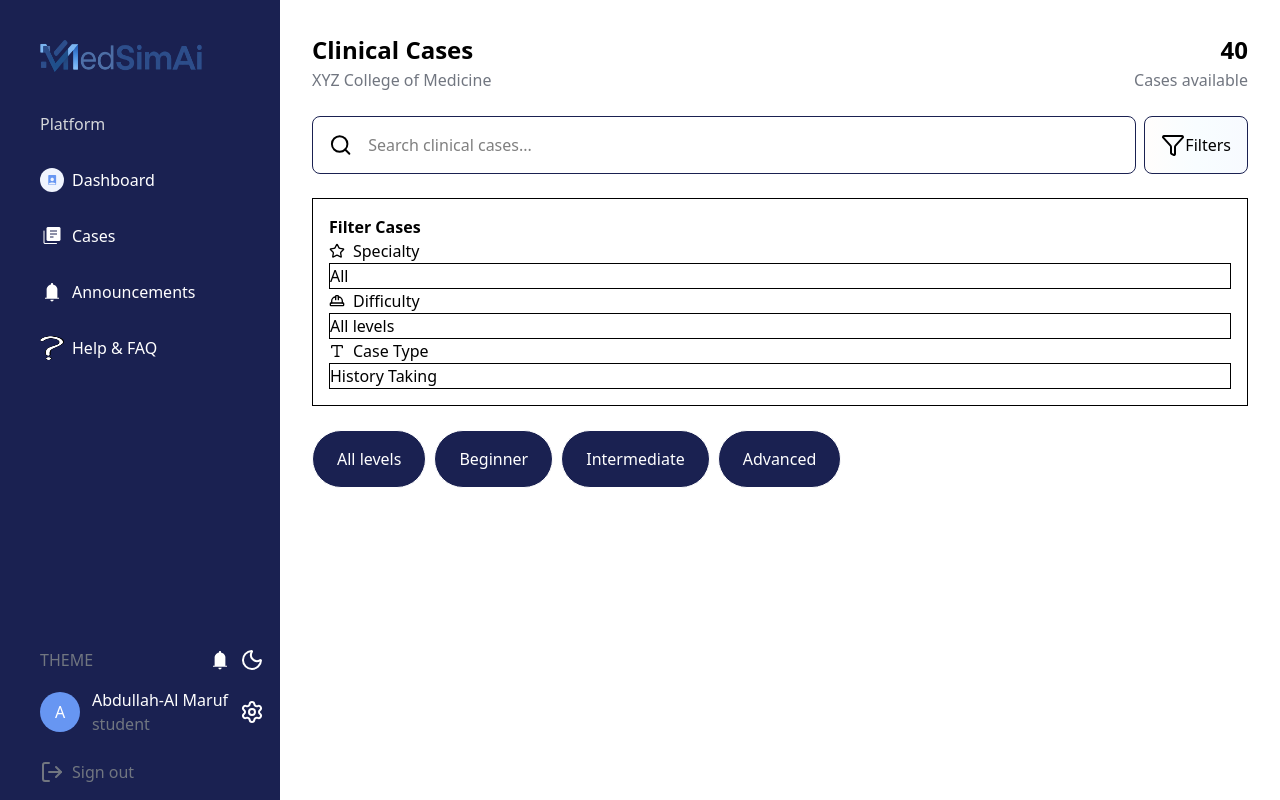
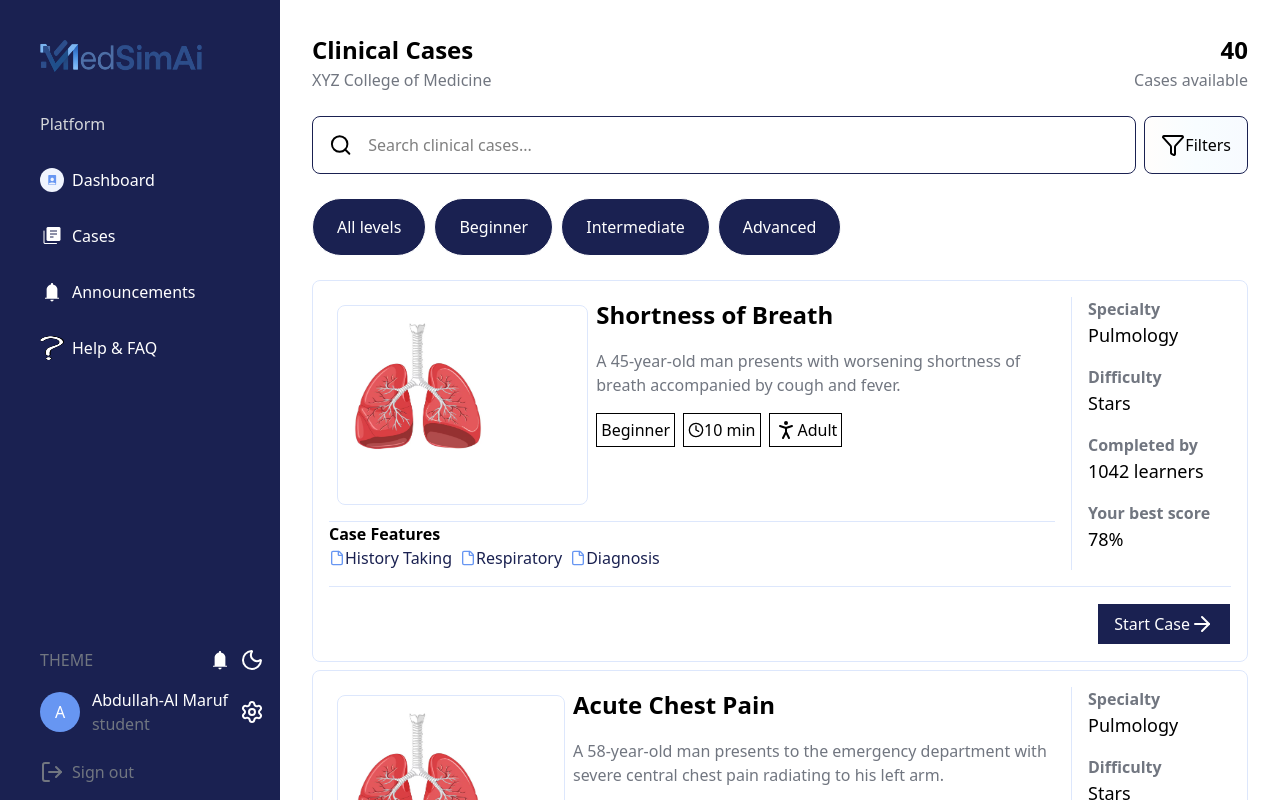
Before and after one commit to Rejoan2020/MedSimAi, a Next.js app: page /cases in a window 1280 px wide. Built offline with nearby package versions, Linux system fonts and the light colour scheme.

Commit message:
feat/CaseCard is almost ready

```diff
--- a/app/cases/components/Card.jsx
+++ b/app/cases/components/Card.jsx
@@ -1,14 +1,25 @@
-import React from 'react'
+'use client'
+import { ChevronUp } from 'lucide-react'
+import React, { useState } from 'react'
 
 export default function Card({ icon: Icon, title, options }) {
+  const [isOpen, setIsOpen] = useState(false);
   return (
-    <div>
+    <div className='w-full relative flex flex-col gap-1'>
       <div className='flex gap-2 items-center'>
-        <Icon className='w-4 h-4'/>
+        <Icon className='w-4 h-4' />
         <div>{title}</div>
       </div>
-      <div className='border'>
-        {options[0]}
+      <div
+        onClick={() => setIsOpen(!isOpen)}
+        className='w-full border p-2 rounded-lg flex justify-between cursor-pointer'>
+        <div>{options[0]}</div>
+        <ChevronUp className={`transition-transform ${isOpen ? 'rotate-180' : ''}`} />
+      </div>
+      <div className={isOpen?'bg-white absolute left-0 top-full w-full':'hidden'}>
+        {options.map((opt, index) =>
+          <div className='border-0 text-deep-blue hover:text-light-blue m-1 flex justify-center cursor-pointer hover:bg-brand-primary bg-brand-secondary' key={index}>{opt}</div>)
+        }
       </div>
     </div>
   )
--- /dev/null
+++ b/app/cases/components/CaseCard.jsx
@@ -0,0 +1,80 @@
+import { ArrowRight, Clock, File, PersonStanding } from 'lucide-react'
+import Image from 'next/image'
+import React from 'react'
+import Stars from './Stars'
+
+export default function CaseCard({ title, image, tags, specialty, difficulty, duration, patient, description, }) {
+    const cardSide = [
+        {
+            'title': 'Specialty',
+            'value': 'Pulmology',
+        },
+        {
+            'title': 'Difficulty',
+            'value': <Stars />,
+        },
+        {
+            'title': 'Completed by',
+            'value': '1042 learners',
+        },
+        {
+            'title': 'Your best score',
+            'value': '78%',
+        }
+    ]
+    return (
+        <div className='border border-brand-secondary rounded-lg p-4'>
+            <div className='flex'>
+                <div className='w-full min-w-90'>
+                    <div className='flex pb-2'>
+                        <div className='h-50 w-100 border border-brand-secondary rounded-lg m-2'>
+                            <Image
+                                height={200} width={200} alt='Lungs' src={image}
+                                className='p-4 h-40 w-40'
+                            />
+                        </div>
+
+                        <div className='flex flex-col gap-4'>
+                            <div className='text-[24px] font-bold'>{title}</div>
+                            <div className='text-Secondary-Text'>{description}</div>
+                            <div className='flex gap-2'>
+                                <div className='border p-1'>{difficulty}</div>
+                                <div className='flex justify-center items-center border p-1'><Clock className='w-4 h-4' /> <div>{duration}</div></div>
+                                <div className='border flex p-1 items-center'>
+                                    <PersonStanding />
+                                    <div>{patient.age >= 18 ? "Adult" : "Pediatric patient"}</div>
+                                </div>
+                            </div>
+                        </div>
+                    </div>
+                    <div className='border-b border-brand-secondary'></div>
+                    <div>
+                        <div className='font-bold'>Case Features</div>
+                        <div className='flex gap-2'>
+                            {tags.map((t, index) =>
+                                <div key={index} className='flex justify-center items-center'>
+                                    <File className='w-4 h-4 text-light-blue' />
+                                    <div className='text-deep-blue'>{t}</div>
+                                </div>)}
+                        </div>
+                    </div>
+                </div>
+                <div className='border-l ml-4 pl-4 border-brand-secondary flex flex-col gap-4 max-w-40 w-full'>
+                    {cardSide.map((card, index) =>
+                        <div key={index}>
+                            <div className='font-bold text-Secondary-Text'>{card.title}</div>
+                            <div className='text-lg'>{card.value}</div>
+                        </div>
+                    )}
+
+                </div>
+            </div>
+            <div className='border-t border-brand-secondary mt-4 pt-4 flex justify-end'>
+                <div className='text-white border p-2 flex justify-evenly px-4 bg-deep-blue'>
+                    <div>Start Case</div>
+                    <ArrowRight />
+                </div>
+            </div>
+        </div>
+    )
+}
--- a/app/cases/components/Cases.jsx
+++ b/app/cases/components/Cases.jsx
@@ -5,12 +5,67 @@ import Filter from './Filter'
 import { useState } from 'react'
 import Levels from './Levels'
 import Modal from './Modal'
+import CaseCard from './CaseCard'
 
 export default function Cases() {
     const [keyword, setKeyword] = useState('');
+    const [isModalOpen, setIsModalOpen] = useState(false);
     const levels = ['All levels', 'Beginner', 'Intermediate', 'Advanced'];
+    const cases = [
+        {
+            id: 1,
+            title: "Shortness of Breath",
+            image: '/cases/lungs.png',
+            specialty: "Respiratory",
+            difficulty: "Beginner",
+            duration: "10 min",
+            patient: {
+                age: 45,
+                gender: "Male"
+            },
+            chiefComplaint: "Progressive shortness of breath for 3 days.",
+            description:
+                "A 45-year-old man presents with worsening shortness of breath accompanied by cough and fever.",
+            tags: ["History Taking", "Respiratory", "Diagnosis"],
+            status: "Not Started"
+        },
+        {
+            id: 2,
+            title: "Acute Chest Pain",
+            image: '/cases/lungs.png',
+            specialty: "Cardiology",
+            difficulty: "Intermediate",
+            duration: "15 min",
+            patient: {
+                age: 58,
+                gender: "Male"
+            },
+            chiefComplaint: "Sudden onset of chest pain for 30 minutes.",
+            description:
+                "A 58-year-old man presents to the emergency department with severe central chest pain radiating to his left arm.",
+            tags: ["History Taking", "Emergency", "Cardiology"],
+            status: "Not Started"
+        },
+        {
+            id: 3,
+            title: "Severe Headache",
+            image: '/cases/lungs.png',
+            specialty: "Neurology",
+            difficulty: "Advanced",
+            duration: "20 min",
+            patient: {
+                age: 32,
+                gender: "Female"
+            },
+            chiefComplaint: "Sudden severe headache with nausea and vomiting.",
+            description:
+                "A 32-year-old woman presents with a sudden, severe headache that began earlier today.",
+            tags: ["History Taking", "Neurology", "Investigation"],
+            status: "Not Started"
+        }
+    ];
     return (
-        <div className='w-full flex flex-col items-center p-8 gap-6'>
+        <div className='w-full min-w-150 flex flex-col items-center p-8 gap-6'>
             <div className='flex justify-between w-full max-w-300'>
                 <div>
                     <div className='font-bold text-[24px]'>Clinical Cases</div>
@@ -22,12 +77,27 @@ export default function Cases() {
                 </div>
             </div>
             <div className='flex w-full max-w-300 gap-2'>
-                <Search keyword={keyword} setKeyword={setKeyword}/>
-                <Filter />
+                <Search keyword={keyword} setKeyword={setKeyword} />
+                <Filter isModalOpen={isModalOpen} setIsModalOpen={setIsModalOpen} />
             </div>
-            <Modal />
+            {isModalOpen && <Modal />}
             <div className='flex w-full max-w-300 gap-2'>
-                {levels.map((lvl,index) => <Levels key={index} title={lvl}/>)}
+                {levels.map((lvl, index) => <Levels key={index} title={lvl} />)}
+            </div>
+            <div className='grid grid-cols-1 2xl:grid-cols-2 w-full max-w-300 gap-2'>
+                {cases.map((item) => (
+                    <CaseCard
+                        key={item.id}
+                        title={item.title}
+                        image={item.image}
+                        specialty={item.specialty}
+                        difficulty={item.difficulty}
+                        duration={item.duration}
+                        patient={item.patient}
+                        description={item.description}
+                        tags = {item.tags}
+                    />
+                ))}
             </div>
         </div>
 
--- a/app/cases/components/Filter.jsx
+++ b/app/cases/components/Filter.jsx
@@ -2,10 +2,13 @@ import { FilterIcon } from 'lucide-react'
 import React from 'react'
 
 
-export default function Filter() {
+export default function Filter({isModalOpen, setIsModalOpen}) {
     return (
-        <div className='flex border bg-[linear-gradient(to_right,#FFFDFC,#F8FDFF,#F7FAFF)] items-center p-4 border-1 border-deep-blue rounded-lg cursor-pointer hover:border-light-blue hover:text-deep-blue/80'>
-            <FilterIcon className='w-6 h-6'/>
+        <div
+            className='flex border bg-[linear-gradient(to_right,#FFFDFC,#F8FDFF,#F7FAFF)] items-center p-4 border-1 border-deep-blue rounded-lg cursor-pointer hover:border-light-blue hover:text-deep-blue/80'
+            onClick={()=>setIsModalOpen(!isModalOpen)}
+        >
+            <FilterIcon className='w-6 h-6' />
             <div>Filters</div>
         </div>
     )
--- a/app/cases/components/Modal.jsx
+++ b/app/cases/components/Modal.jsx
@@ -20,11 +20,11 @@ export default function Modal() {
     }
   ]
   return (
-    <div className='w-full border p-4'>
+    <div className='w-full max-w-300 border p-4 rounded-lg'>
       <div className='w-full max-w-300'>
         <div className='font-bold'>Filter Cases</div>
       </div>
-      <div>
+      <div className='flex justify-between gap-2'>
         {filters.map((f, index) => <Card key={index} icon={f.icon} title={f.title} options={f.options} />)}
       </div>
     </div>
--- /dev/null
+++ b/app/cases/components/Stars.jsx
@@ -0,0 +1,9 @@
+import React from 'react'
+
+export default function Stars() {
+  return (
+    <div>
+      Stars
+    </div>
+  )
+}
```
Also changed, not shown: public/cases/lungs.png (added).
